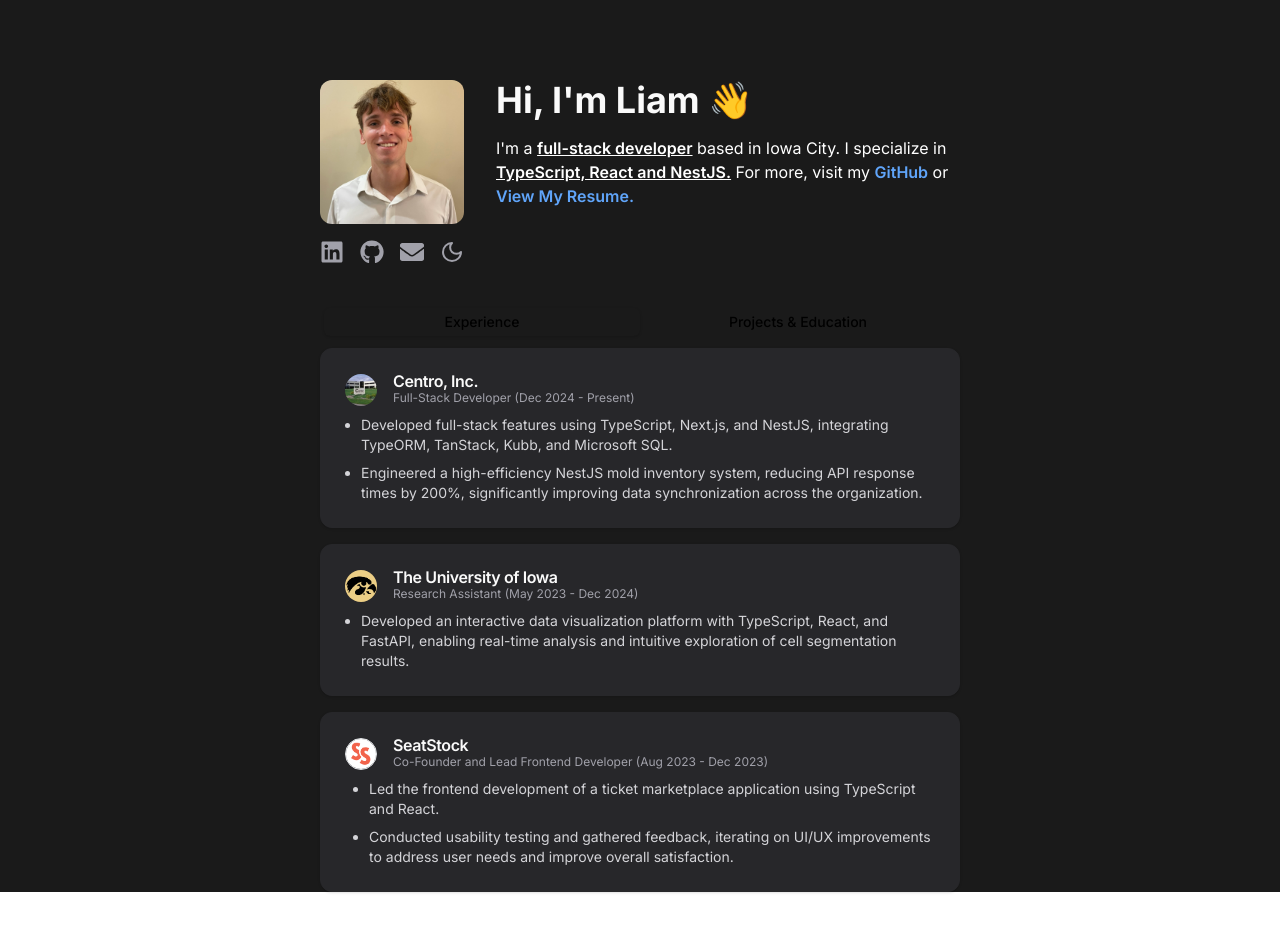
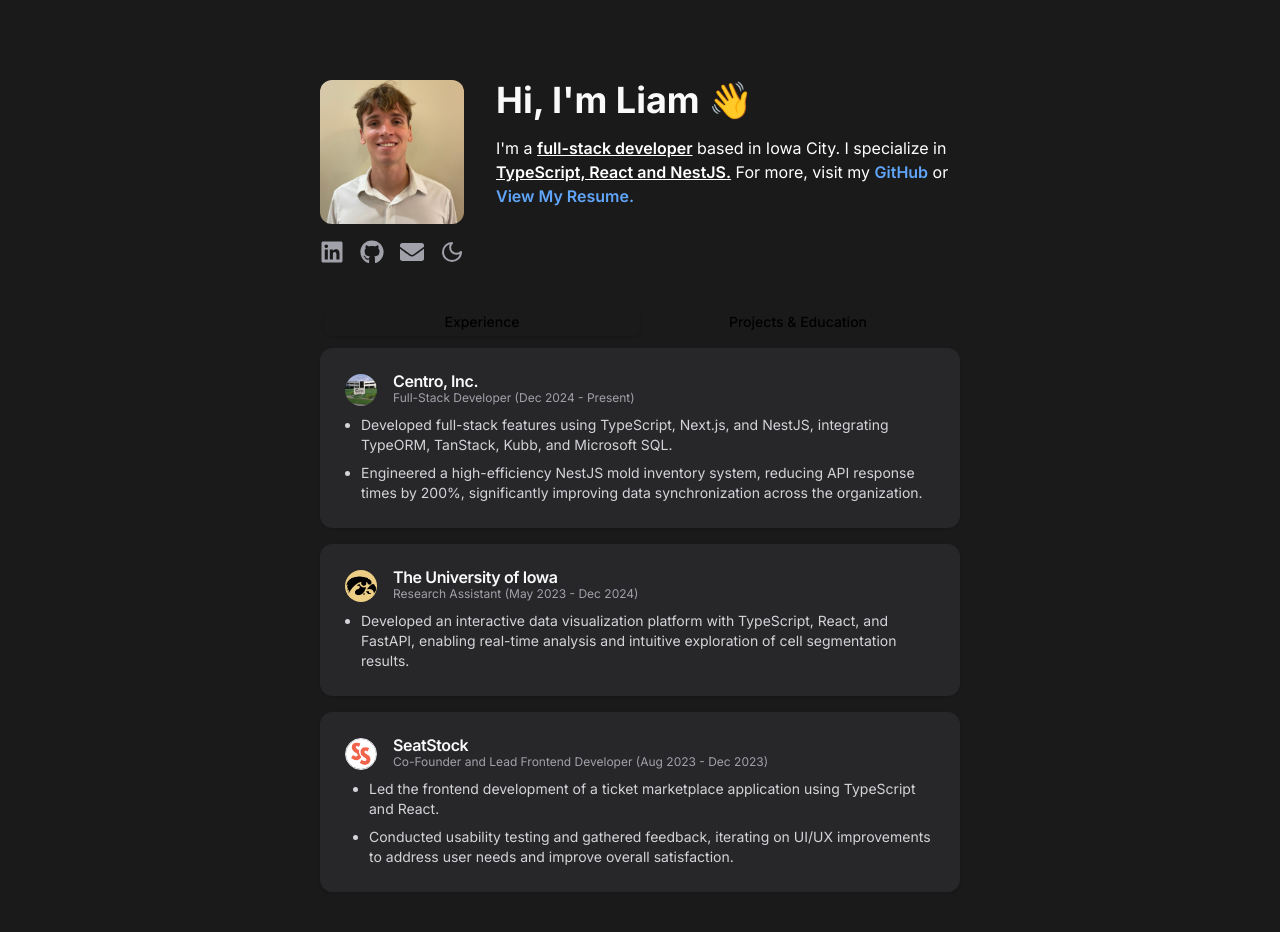
Before and after one commit to liamstamper/liam-portfolio, a React (Vite) app: page / in a window 1280 px wide. Shown: the top 932 px of the page. Before the commit the page ends 908 px from the top, so only its background shows below. Built offline with nearby package versions, Linux system fonts and the light colour scheme.

Commit message:
added padding bottom

```diff
--- a/src/App.tsx
+++ b/src/App.tsx
@@ -9,7 +9,7 @@ import Education from "./components/Education";
 const App: React.FC = () => {
   return (
     <ThemeProvider defaultTheme="dark" storageKey="vite-ui-theme">
-      <div className="min-h-screen bg-backgroundLight dark:bg-backgroundDark">
+      <div className="min-h-screen bg-backgroundLight dark:bg-backgroundDark pb-20">
         <Hero />
         <SocialLinks />
         <Tabs defaultValue="experience" className="w-full container mt-10">
```
